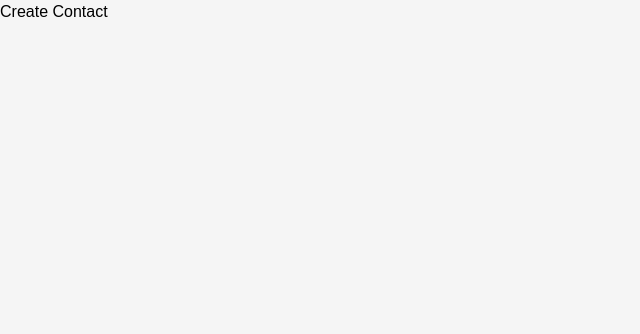
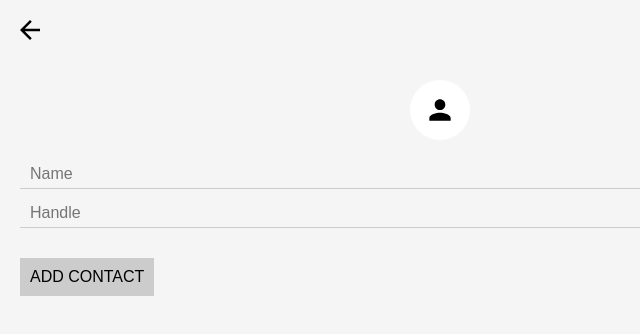
Before and after one commit to chule/react-contacts, a React (Create React App) app: page /create in a window 1280 px wide. Shown: the top 334 px of the page, without its empty margins (0-640 px from the left). Built offline with nearby package versions, Linux system fonts and the light colour scheme; no server answers.

Commit message:
form added

```diff
--- a/src/CreateContact.js
+++ b/src/CreateContact.js
@@ -1,11 +1,30 @@
 import React, { Component } from "react"
+import { Link } from 'react-router-dom'
+import ImageInput from "./ImageInput";
 
 class CreateContact extends Component {
 
-    render () {
+    render() {
         return (
             <div>
-                Create Contact
+                <Link
+                    className="close-create-contact"
+                    to="/"
+                >
+                    Close
+                </Link>
+                <form className="create-contact-form">
+                    <ImageInput
+                        className="create-contact-avatar-input"
+                        name="avatarURL"
+                        maxheight={64}
+                    />
+                </form>
+                <div className="create-contact-details">
+                    <input type="text" name="name" placeholder="Name" />
+                    <input type="text" name="handle" placeholder="Handle "/>
+                    <button>Add Contact</button>
+                </div>
             </div>
         )
     }
```
